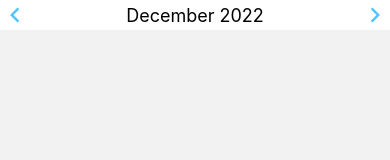
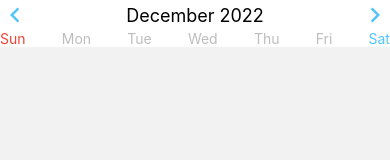
Before and after one commit to lIIIlIIIlIIIl/Native-App, a React Native app: screen /Calendar in a window 390 px wide. Shown: the top 160 px of the page. Built offline with nearby package versions, Linux system fonts and the light colour scheme.

Commit message:
feat: Calendar Days

```diff
--- /dev/null
+++ b/src/Components/CalendarDays.js
@@ -0,0 +1,35 @@
+import React from 'react';
+import {View, Text, StyleSheet} from 'react-native';
+
+const days = [
+  {day: 'Sun', color: '#F14237'},
+  {day: 'Mon', color: '#BDBDBD'},
+  {day: 'Tue', color: '#BDBDBD'},
+  {day: 'Wed', color: '#BDBDBD'},
+  {day: 'Thu', color: '#BDBDBD'},
+  {day: 'Fri', color: '#BDBDBD'},
+  {day: 'Sat', color: '#54C4FF'},
+];
+
+const CalendarDays = () => {
+  return (
+    <View style={styles.DaysContainer}>
+      {days.map((el, idx) => (
+        <Text key={idx} style={{color: `${el.color}`}}>
+          {el.day}
+        </Text>
+      ))}
+    </View>
+  );
+};
+
+export default CalendarDays;
+
+const styles = StyleSheet.create({
+  DaysContainer: {
+    width: '100%',
+    justifyContent: 'space-between',
+    flexDirection: 'row',
+    alignItems: 'center',
+  },
+});
--- a/src/Components/MyCalendar.js
+++ b/src/Components/MyCalendar.js
@@ -1,7 +1,8 @@
+/* eslint-disable react-native/no-inline-styles */
 import React, {useReducer} from 'react';
-import {useState} from 'react';
-import {View, Text} from 'react-native';
+import {View} from 'react-native';
 import calendarReducer from '../Reducer/CalendarReducer';
+import CalendarDays from './CalendarDays';
 import CalendarHeader from './CalendarHeader';
 
 const today = new Date();
@@ -48,6 +49,7 @@ const MyCalendar = () => {
         onIncrease={onIncrease}
         onDecrease={onDecrease}
       />
+      <CalendarDays />
     </View>
   );
 };
```
